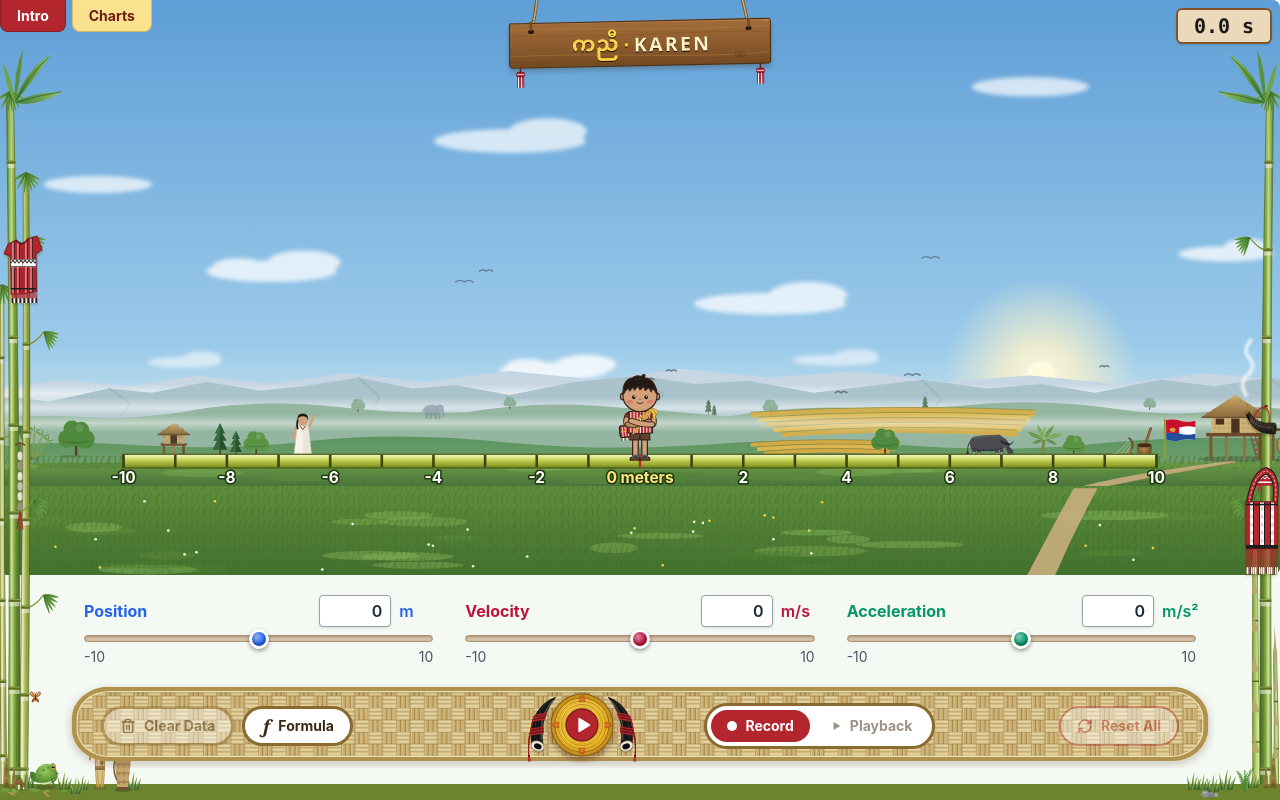
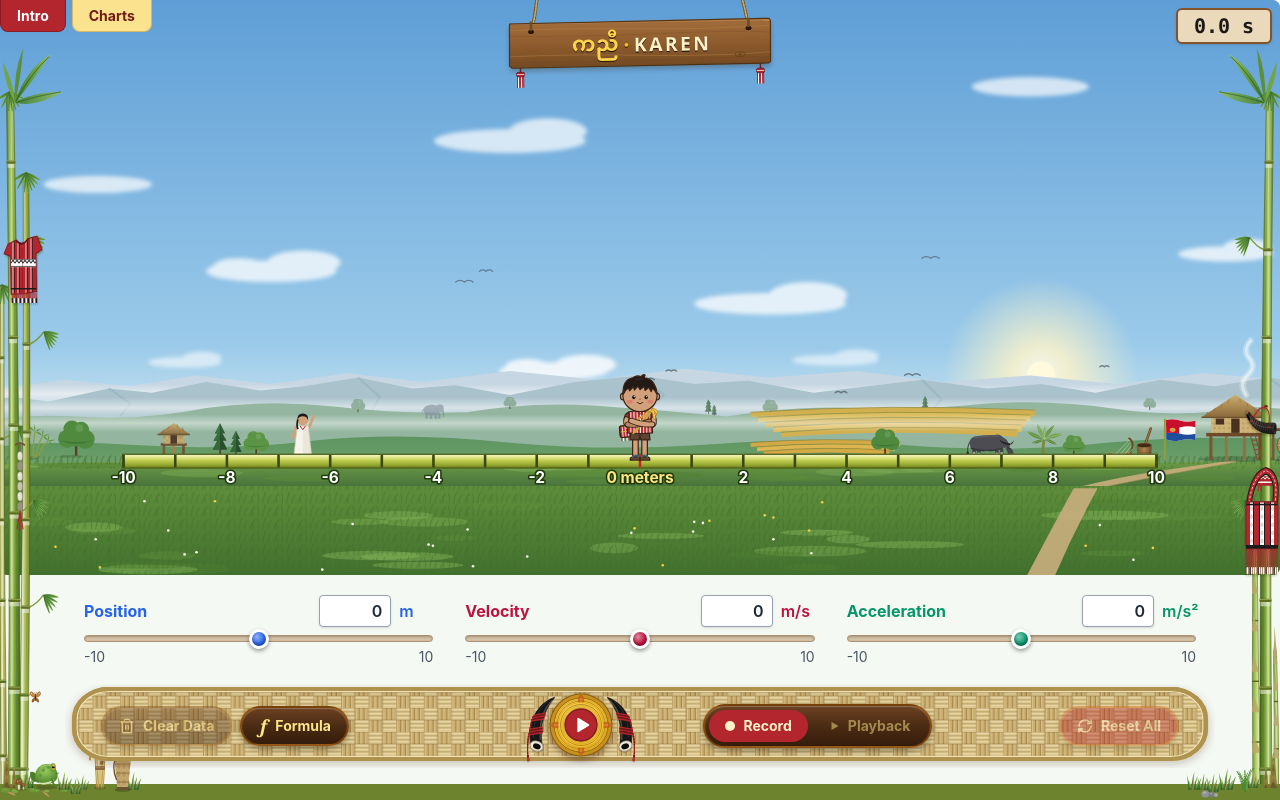
Before and after one commit to Sawla-1/pit-sim-motion-1d, a React (Vite) app: page / in a window 1280 px wide. Built offline with nearby package versions, Linux system fonts and the light colour scheme.

Commit message:
Make bar buttons wood and Reset All red like Stitch

```diff
--- a/src/components/Controls.jsx
+++ b/src/components/Controls.jsx
@@ -21,13 +21,13 @@ const RefreshIcon = () => <svg width="16" height="16" viewBox="0 0 24 24" fill="
 
 // One part of the Record / Playback switch. A real radio input (hidden from
 // view) keeps keyboard and screen reader support; the label is what you see.
-// Chosen = solid red, white text. Not chosen = plain text on white; a soft cream on hover.
+// Chosen = solid red, light text. Not chosen = gold text on wood; a soft light patch on hover.
 function ModeOption({ value, label, icon, iconOff = "", title, hint, selectedMode, disabled, onModeChange }) {
   return (
-    <label title={title} className={`relative px-4 h-8 flex items-center gap-2 rounded-full text-sm font-bold transition-colors has-[:focus-visible]:ring-2 has-[:focus-visible]:ring-[#3B2A14] ${
+    <label title={title} className={`relative px-4 h-8 flex items-center gap-2 rounded-full text-sm font-bold transition-colors has-[:focus-visible]:ring-2 has-[:focus-visible]:ring-[#FDE68A] ${
       selectedMode === value
         ? KAREN_BAR.modeOn
-        : `${KAREN_BAR.modeOff} ${disabled ? "" : "hover:bg-[#F6EBD2]"}`
+        : `${KAREN_BAR.modeOff} ${disabled ? "" : "hover:bg-white/15"}`
     } ${disabled ? "opacity-50 cursor-not-allowed" : "cursor-pointer"}`}>
       <input
         type="radio"
@@ -105,7 +105,7 @@ function Controls({
             onClick={onFormulaClick}
             aria-pressed={formulaOpen}
             title="Type a position formula x(t)"
-            className={`${KAREN_BAR.word} ${KAREN_BAR.clear} ${formulaOpen ? "ring-2 ring-[#8A6A2F]" : ""}`}
+            className={`${KAREN_BAR.word} ${KAREN_BAR.clear} ${formulaOpen ? "ring-2 ring-[#FDE68A]" : ""}`}
           >
             <FormulaIcon />
             Formula
@@ -163,7 +163,7 @@ function Controls({
             </button>
           </div>
 
-          {/* Mode switch: one white pill, two parts */}
+          {/* Mode switch: one wood pill, two parts */}
           <div className={KAREN_BAR.modeBox}>
             <ModeOption value="record" label="Record" icon={<RecordDot />} iconOff="text-[#B4262D]" title="Make new data" selectedMode={data.selectedMode} onModeChange={onModeChange} />
             <ModeOption value="playback" label="Playback" icon={<SmallPlay />} title={noRecording ? "Record something first" : "Replay what you recorded"} hint={data.selectedMode === "record" && !noRecording && !playing && !playbackTried} selectedMode={data.selectedMode} onModeChange={onModeChange} disabled={noRecording} />
--- a/src/styles/karenStyles.js
+++ b/src/styles/karenStyles.js
@@ -46,20 +46,24 @@ export const KAREN_PAGE = {
   strip: "absolute inset-x-0 bottom-0 -z-10 h-[112px] w-full max-w-none pointer-events-none",
 };
 
-// The bottom bar: a woven mat behind white buttons with a brown ring (Reset All: red ring).
-// The round buttons (pins, prev / next) are dark wood with gold icons (Stitch look).
+// Dark wood (Stitch look): light brown at the top to dark brown at the bottom, gold edge, light-gold text
+const WOOD = "border-2 border-[#D97706]/40 bg-[linear-gradient(180deg,#6C4122_0%,#4B2B13_50%,#341C0C_100%)] text-[#FDE68A] shadow-[inset_0_1px_1px_rgba(255,255,255,0.25),0_3px_6px_rgba(0,0,0,0.35)]";
+// Mouse on it: brighter and a little bigger. Pressed: a little smaller. "Reduce motion": no animation.
+const PRESSABLE = "transition motion-reduce:transition-none enabled:hover:brightness-125 enabled:hover:scale-108 enabled:active:scale-95";
+
+// The bottom bar (Stitch look): a woven mat behind dark wood buttons with gold text; Reset All is solid red
 export const KAREN_BAR = {
   box: "relative isolate w-full max-w-[800px] lg:max-w-[1000px] xl:max-w-[1150px] flex flex-wrap items-center justify-between gap-x-2 sm:gap-x-6 gap-y-2 px-3 sm:px-9 py-[18px] [@media(max-height:600px)]:py-[10px]",
   // Charts tab, laptops: tighter side padding and gaps, so all the buttons fit in one row from 1024px wide
   compact: "lg:px-4 lg:gap-x-3",
   mat: "absolute inset-0 -z-10 h-full w-full max-w-none pointer-events-none", // behind the buttons, whatever their order
-  word: "my-1 h-10 px-3 sm:px-4 rounded-full flex items-center gap-2 text-sm font-bold cursor-pointer transition-colors disabled:opacity-40 disabled:cursor-not-allowed",
-  clear: "border-[3px] border-[#8A6A2F] bg-white text-[#3B2A14] enabled:hover:bg-[#F6EBD2]",
-  reset: "border-2 border-[#B4262D] bg-white text-[#B4262D] enabled:hover:bg-[#FBE9EA]",
-  round: "w-9 h-9 sm:w-10 sm:h-10 rounded-full flex items-center justify-center cursor-pointer border-2 border-[#D97706]/40 bg-[linear-gradient(180deg,#6C4122_0%,#4B2B13_50%,#341C0C_100%)] text-[#FDE68A] shadow-[inset_0_1px_1px_rgba(255,255,255,0.25),0_3px_6px_rgba(0,0,0,0.35)] transition motion-reduce:transition-none enabled:hover:brightness-125 enabled:hover:scale-108 enabled:active:scale-95 disabled:opacity-40 disabled:cursor-not-allowed",
-  modeBox: "flex gap-1 p-1 rounded-full border-[3px] border-[#8A6A2F] bg-white",
-  modeOn: "bg-[#B4262D] text-white",
-  modeOff: "text-[#3B2A14]",
+  word: "my-1 h-10 px-3 sm:px-4 rounded-full flex items-center gap-2 text-sm font-bold cursor-pointer disabled:opacity-40 disabled:cursor-not-allowed",
+  clear: `${WOOD} ${PRESSABLE}`, // Clear Data and Formula
+  reset: `border-2 border-[#F59E0B]/50 bg-[#B4262D] text-[#FEF3C7] shadow-[inset_0_1px_1px_rgba(255,255,255,0.25),0_3px_6px_rgba(0,0,0,0.35)] ${PRESSABLE}`,
+  round: `w-9 h-9 sm:w-10 sm:h-10 rounded-full flex items-center justify-center cursor-pointer ${WOOD} ${PRESSABLE} disabled:opacity-40 disabled:cursor-not-allowed`,
+  modeBox: `flex gap-1 p-1 rounded-full ${WOOD}`,
+  modeOn: "bg-[#B4262D] text-[#FEF3C7]",
+  modeOff: "text-[#FDE68A]",
   drum: "relative w-[108px] h-[82px] -my-[17px] shrink-0 cursor-pointer transition hover:brightness-110 active:scale-95 focus-visible:outline-2 focus-visible:outline-offset-2 focus-visible:outline-[#B4262D]",
 };
 
```
